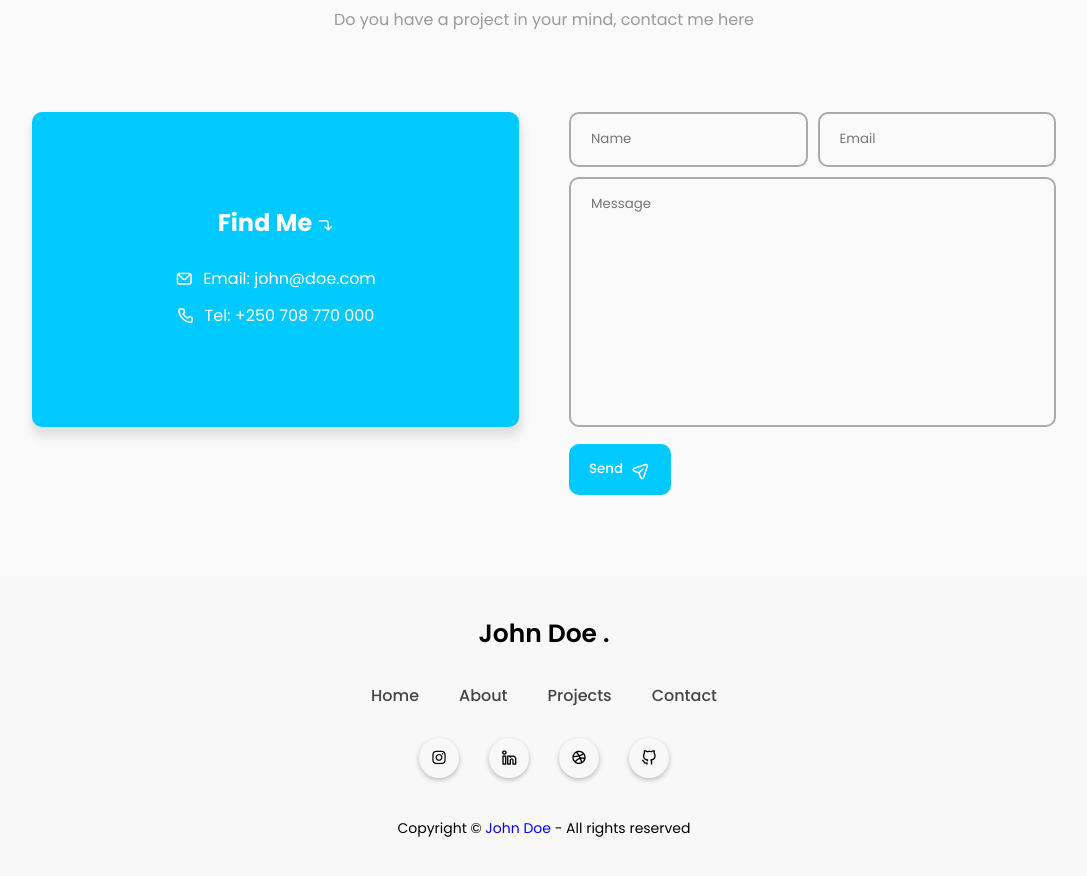
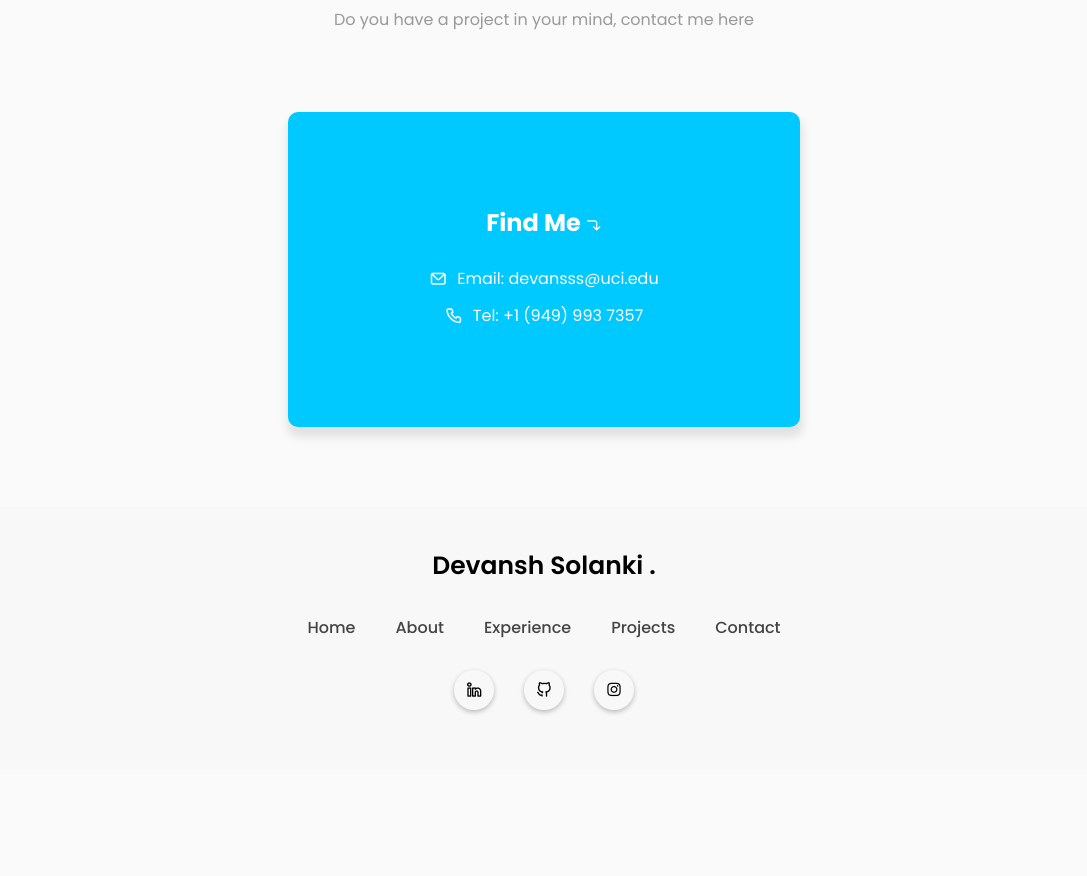
Before and after one commit to devanshslnk/devanshslnk.github.io, a plain HTML site: page index.html in a window 1280 px wide. Shown: the part 3677-4553 px from the top of the page, without its empty margins (96-1183 px from the left). After the commit the page ends 4447 px from the top, so only its background shows below. Drawn offline with nearby package versions, Linux system fonts and the light colour scheme.

Commit message:
updated contact info

```diff
--- a/index.html
+++ b/index.html
@@ -48,7 +48,7 @@
             </ul>
         </div>
         <div class="nav-button">
-            <button class="btn" onlick="openPDF()">Download CV <i class="uil uil-file-alt"></i></button>
+            <button class="btn" onclick="openPDF()">Download CV <i class="uil uil-file-alt"></i></button>
         </div>
         <div class="nav-menu-btn">
             <i class="uil uil-bars" onclick="myMenuFunction()"></i>
@@ -277,11 +277,11 @@
              <div class="col">
                 <div class="contact-info">
                     <h2>Find Me <i class="uil uil-corner-right-down"></i></h2>
-                    <p><i class="uil uil-envelope"></i> Email: john@doe.com</p>
-                    <p><i class="uil uil-phone"></i> Tel: +250 708 770 000</p>
+                    <p><i class="uil uil-envelope"></i> Email: devansss@uci.edu</p>
+                    <p><i class="uil uil-phone"></i> Tel: +1 (949) 993 7357</p>
                 </div>
              </div>
-             <div class="col">
+             <!-- <div class="col">
                 <div class="form-control">
                     <div class="form-inputs">
                         <input type="text" class="input-field" placeholder="Name">
@@ -294,7 +294,7 @@
                         <button class="btn">Send <i class="uil uil-message"></i></button>
                     </div>
                 </div>
-             </div>
+             </div> -->
           </div>
        </section>
 
@@ -304,7 +304,7 @@
     <!-- --------------- FOOTER --------------- -->
     <footer>
         <div class="top-footer">
-            <p>John Doe .</p>
+            <p>Devansh Solanki .</p>
         </div>
         <div class="middle-footer">
             <ul class="footer-menu">
@@ -315,6 +315,9 @@
                     <a href="#about">About</a>
                 </li>
                 <li class="footer_menu_list">
+                    <a href="#experience">Experience</a>
+                </li>
+                <li class="footer_menu_list">
                     <a href="#projects">Projects</a>
                 </li>
                 <li class="footer_menu_list">
@@ -323,14 +326,11 @@
             </ul>
         </div>
         <div class="footer-social-icons">
+            <div class="icon" onclick="location.href='https://www.linkedin.com/in/devansh-solanki/'"> <i class="uil uil-linkedin-alt"></i></div>
+            <div class="icon" onclick="location.href='https://github.com/devanshslnk'"><i class="uil uil-github-alt"></i></div>
             <div class="icon"><i class="uil uil-instagram"></i></div>
-            <div class="icon"><i class="uil uil-linkedin-alt"></i></div>
-            <div class="icon"><i class="uil uil-dribbble"></i></div>
-            <div class="icon"><i class="uil uil-github-alt"></i></div>
         </div>
-        <div class="bottom-footer">
-            <p>Copyright &copy; <a href="#home" style="text-decoration: none;">John Doe</a> - All rights reserved</p>
-        </div>
+
     </footer>
 
     </div>
--- a/script.js
+++ b/script.js
@@ -72,6 +72,7 @@ sr.reveal('.featured-image',{delay: 300})
 /* -- PROJECT BOX -- */
 sr.reveal('.project-box',{interval: 200})
 sr.reveal('.timeline',{delay:100})
+sr.reveal('.contact-info',{delay: 100})
 
 /* -- HEADINGS -- */
 sr.reveal('.top-header',{})
@@ -87,7 +88,7 @@ duration: 2000,
 })
 
 srLeft.reveal('.about-info',{delay: 100})
-srLeft.reveal('.contact-info',{delay: 100})
+
 srLeft.reveal('.left',{delay:70})
 
 /* -- ABOUT SKILLS & FORM BOX -- */
--- a/style.css
+++ b/style.css
@@ -445,6 +445,10 @@ h3{
 
 
 /* ----- CONTACT BOX ----- */
+
+#contact .row{
+    justify-content: center;
+}
 .contact-info{
     position: relative;
     display: flex;
```
